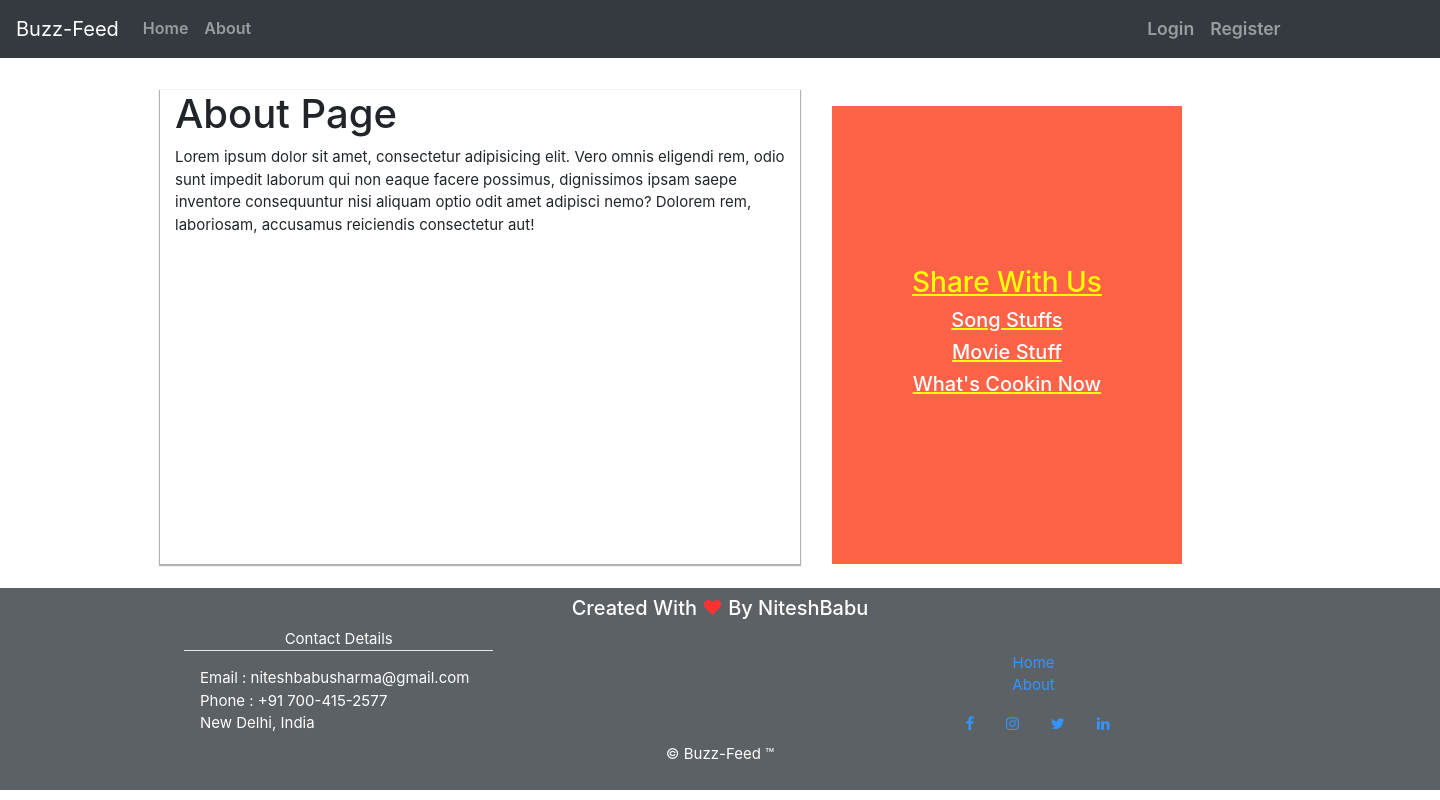
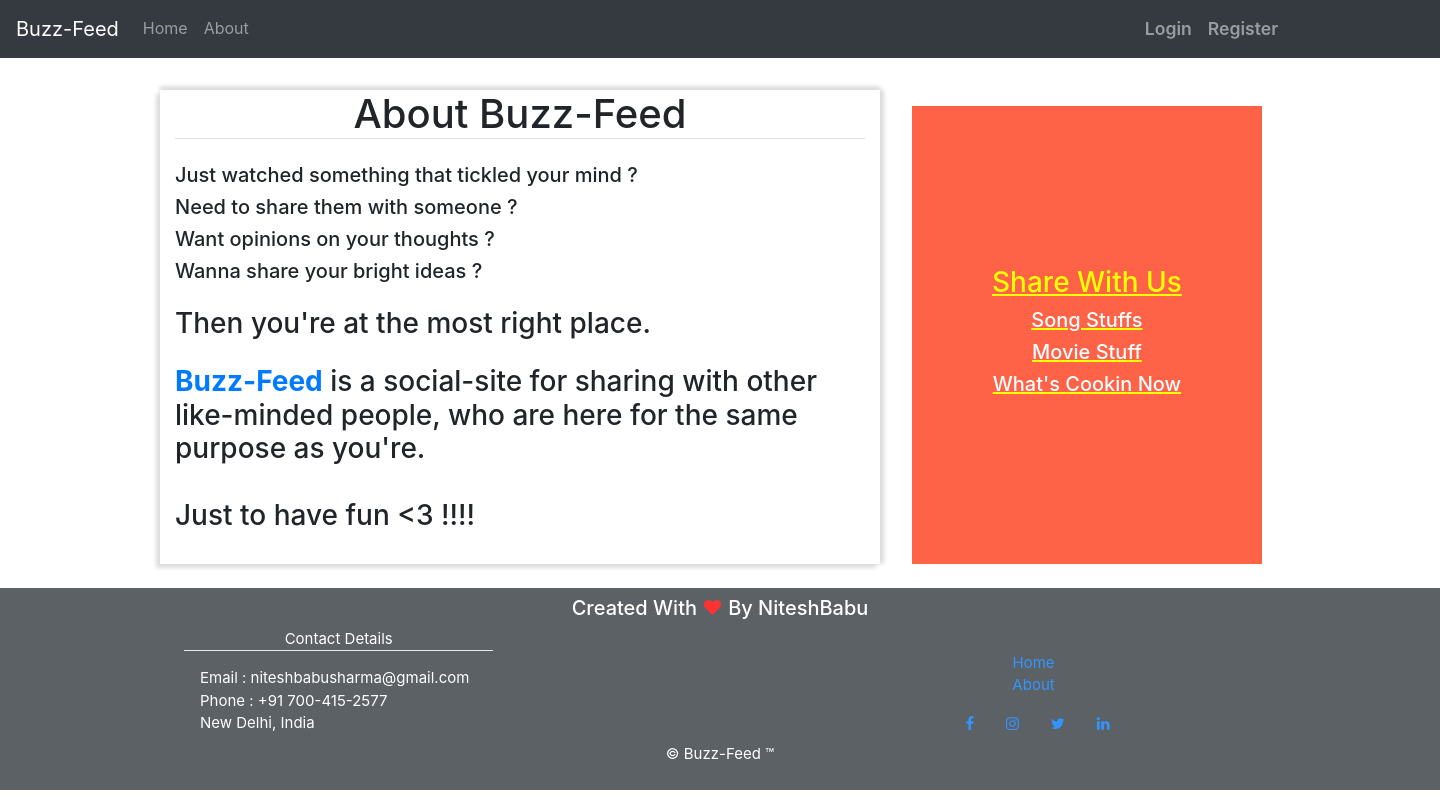
Before and after one commit to NiteshBabu/Buzz-Feed, a Django app: page /about/ in a window 1440 px wide; the page is wider, and only the part inside the window is pictured. Run offline with Django 3.2, Linux system fonts and the light colour scheme; some libraries are stand-ins or nearby versions.

Commit message:
Some CSS

```diff
--- a/blog/static/blog/main.css
+++ b/blog/static/blog/main.css
@@ -1,16 +1,17 @@
+*{
+	box-sizing: border-box;
+}
+
 .main-block{
-	/*background-color: tomato;*/
 	font-size: 15px;
+	width: 100%;
 }
+
 .user-login{
 	display: flex;
 	margin-left: 55rem;
 	font-weight: 600;
 	font-size: 1.1rem;
-}
-
-.navbar-nav{
-	font-weight: 600;
 }
 
 article{
@@ -55,11 +56,11 @@ article{
 }
 
 .post-content{
-	box-shadow: 0px 1px 1px 1px rgba(0,0,0,.3);
+	/*box-shadow: 10px 12px 12px 10px rgba(0,0,0,.3);*/
+	box-shadow: -4px 4px 4px #ddd, 0px -4px 4px #ddd, 4px 0px 4px #ddd;
 }
 
 .sidebar{
-	/*box-shadow: 0px 1px 1px 1px rgba(0,0,0,.3);*/
 	padding: 10rem 5rem;
 	background: tomato;
 	text-align: center;
@@ -122,3 +123,11 @@ legend{
 #heart{
 	color: red;
 }
+
+
+/*Media Queries*/
+@media only screen and (max-width: 600px) {
+  .main-block{
+  	width :100%;
+  }
+}
--- /dev/null
+++ b/blog/static/blog/main.js
@@ -0,0 +1 @@
+// alert('Connected')
--- a/blog/templates/blog/about.html
+++ b/blog/templates/blog/about.html
@@ -2,7 +2,15 @@
 {% block content %}
 
  <div class="about-content">
-	<h1>About Page</h1>
- 	<p>Lorem ipsum dolor sit amet, consectetur adipisicing elit. Vero omnis eligendi rem, odio sunt impedit laborum qui non eaque facere possimus, dignissimos ipsam saepe inventore consequuntur nisi aliquam optio odit amet adipisci nemo? Dolorem rem, laboriosam, accusamus reiciendis consectetur aut!</p>
+	<h1 class="mb-4 border-bottom text-center ">About Buzz-Feed</h1>
+	<h5>Just watched something that tickled your mind ?</h5>
+	<h5>Need to share them with someone ?</h5>
+	<h5>Want opinions on your thoughts ?</h5>
+	<h5>Wanna share your bright ideas ?</h5>
+	<h3 class="mt-4 mb-4">Then you're at the most right place.</h3>
+	<h3><b><a href="/">Buzz-Feed</a></b> is a social-site for sharing with other like-minded people, who are here for the same purpose as you're.
+	<br>
+	<br>
+		Just to have fun <3 !!!!</h3>
  </div>
 {% endblock content %}
--- a/blog/templates/blog/base.html
+++ b/blog/templates/blog/base.html
@@ -9,18 +9,19 @@
 		<title>My Blog</title>
 	{% endif %}
 
+
+	<meta name="viewport" content="width=device-width, initial-scale=1.0">
+
 	<link rel="stylesheet" type="text/css" href="{% static 'blog/main.css' %}">
 	<link rel="stylesheet" type="text/css" href="{% static 'blog/bootstrap.css' %}">
 	<link href="https://stackpath.bootstrapcdn.com/font-awesome/4.7.0/css/font-awesome.min.css" rel="stylesheet" integrity="sha384-wvfXpqpZZVQGK6TAh5PVlGOfQNHSoD2xbE+QkPxCAFlNEevoEH3Sl0sibVcOQVnN" crossorigin="anonymous">
+	<script type="text/javascript" src="{% static 'blog/main.js' %}"></script>
 </head>
+
 <body>
 
 	<nav class=" navbar navbar-expand-lg navbar-dark bg-dark">
 		<a class="navbar-brand" href="/">Buzz-Feed</a>
-<!-- 		<button class="navbar-toggler" type="button" data-toggle="collapse" data-target="#navbarNavDropdown" aria-controls="navbarNavDropdown" aria-expanded="false" aria-label="Toggle navigation">
-	    <span class="navbar-toggler-icon"></span>
-		</button> -->
-	  	<div class="collapse navbar-collapse" id="navbarNavDropdown">
 	    <ul class="navbar-nav">
 	      <li class="nav-item">
 	        <a class="nav-link" href="/">Home <span class="sr-only">(current)</span></a>
@@ -58,7 +59,6 @@
 				</div>
 			{% endif %}
 		  </ul>
-	  	</div>
 	</nav>
 
 	{% block extra %} {% endblock extra %}
@@ -112,6 +112,6 @@
 		<p>&copy; Buzz-Feed &trade;</p>
 	</div>
 </div>
-	<!-- <script type="javascript" src="{% static 'blog/jquery.js' %}"></script> -->
+	<script type="javascript" src="{% static 'blog/jquery.js' %}"></script>
 </body>
 </html>
--- a/django_project/settings.py
+++ b/django_project/settings.py
@@ -25,7 +25,7 @@ BASE_DIR = os.path.dirname(os.path.dirname(os.path.abspath(__file__)))
 SECRET_KEY = os.environ.get('SECRET_KEY')
 
 # SECURITY WARNING: don't run with debug turned on in production!
-DEBUG = (os.environ.get('DEBUG_VALUE') == "True")
+DEBUG = os.environ.get('DEBUG_VALUE')
 
 ALLOWED_HOSTS = [
   'buzzfeed-niteshbabu.herokuapp.com'
```
Lines whose indentation alone changed are shown as unchanged.
